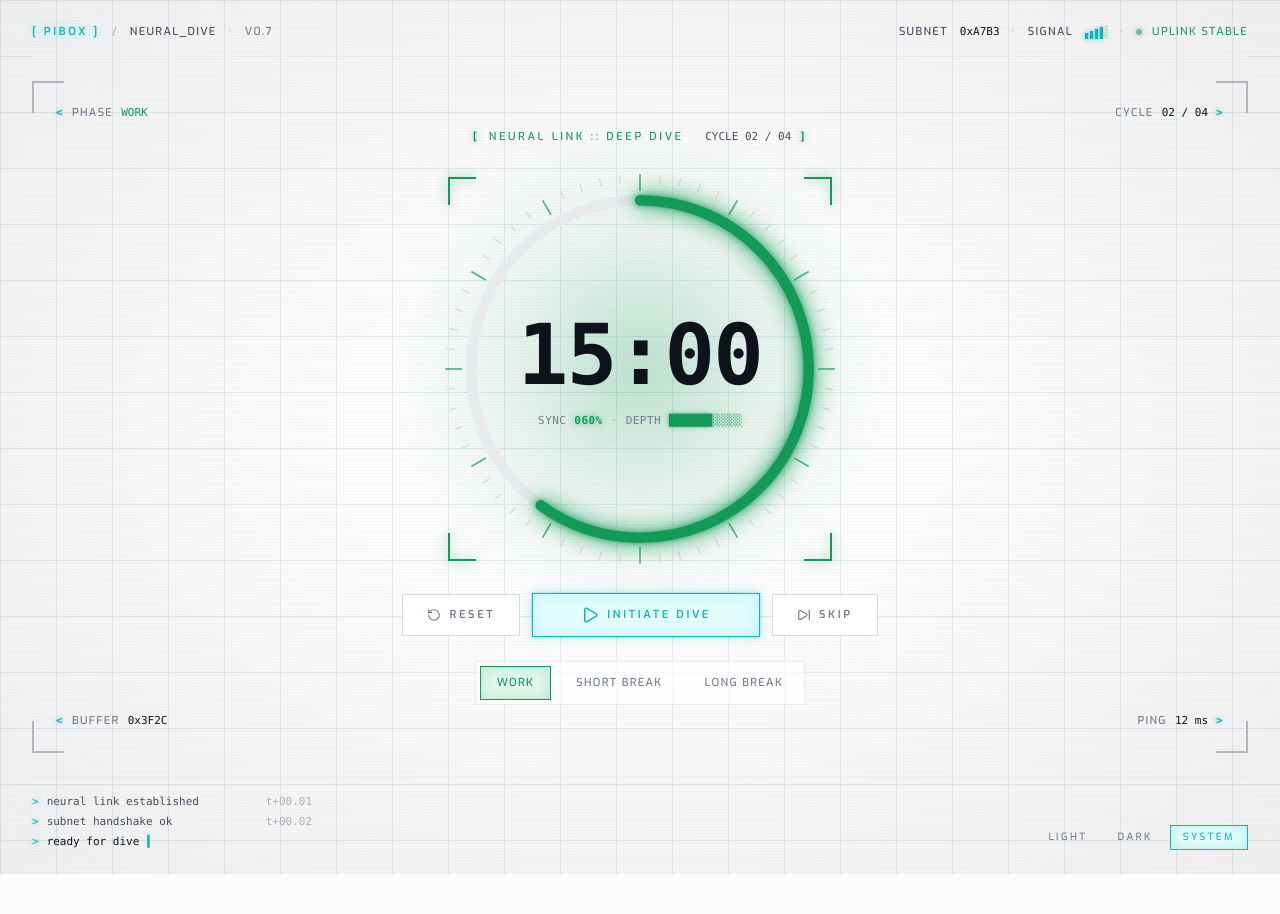
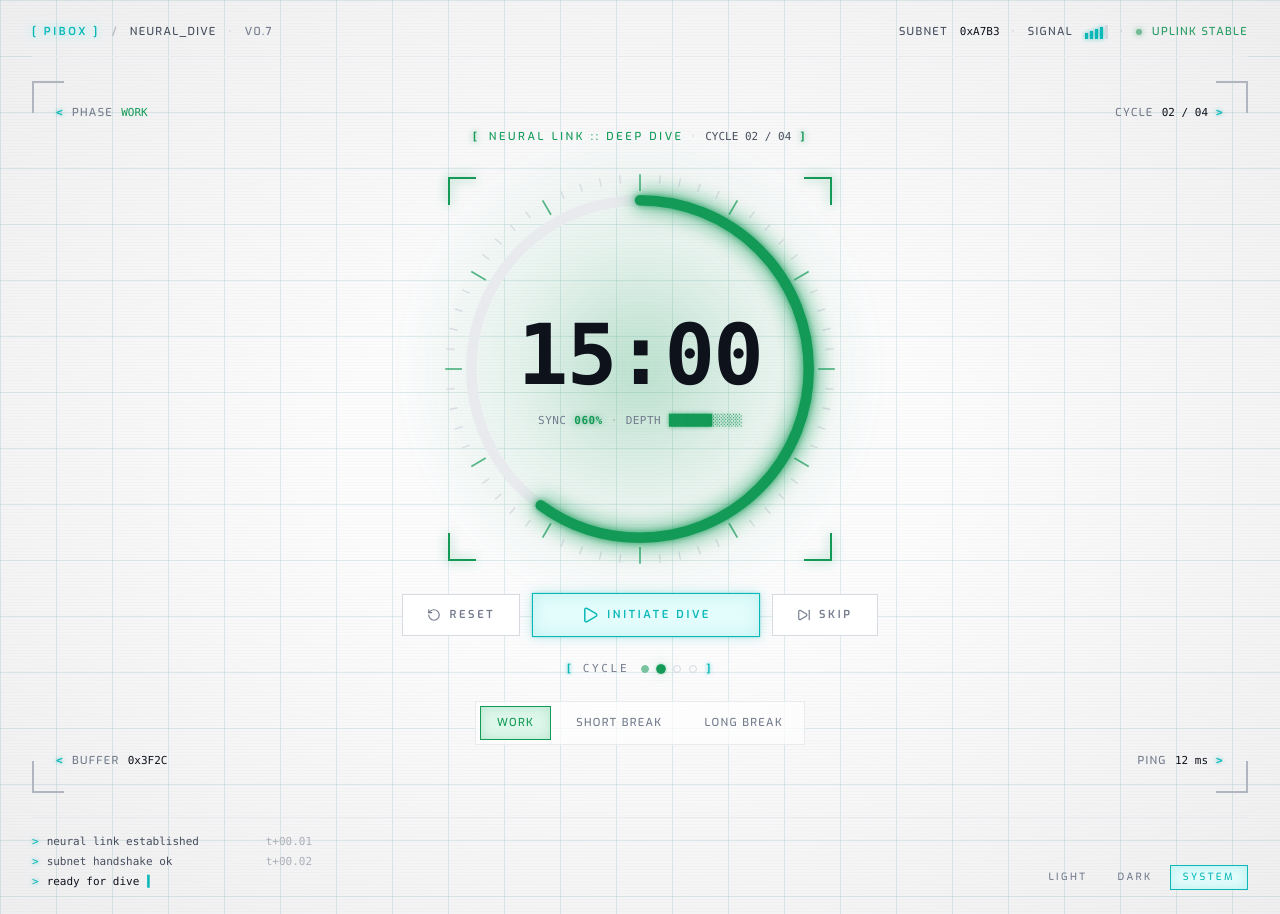
Before and after one commit to olha-riannon/focus-timer, a React (Vite) app: page / in a window 1280 px wide. Before the commit the page ends 874 px from the top, so only its background shows below. Built offline with nearby package versions, Linux system fonts and the light colour scheme.

Commit message:
app: interactive hud -- cycle dots + pibox glitch + uplink status cycle

```diff
--- a/src/App.css
+++ b/src/App.css
@@ -69,7 +69,30 @@
   color: var(--accent);
   font-weight: var(--weight-semibold);
   letter-spacing: var(--letter-widest);
+  text-transform: uppercase;
   text-shadow: 0 0 8px hsl(180 100% 56% / 0.5);
+  user-select: none;
+  transition: text-shadow var(--duration-fast) var(--ease-out);
+}
+
+.hud-brand:hover {
+  text-shadow: 0 0 12px hsl(180 100% 56% / 0.7);
+}
+
+.hud-brand--glitch {
+  animation: hud-glitch var(--duration-slowest) linear 1;
+}
+
+@keyframes hud-glitch {
+  0% { transform: translate(0, 0); color: var(--accent); text-shadow: 0 0 8px hsl(180 100% 56% / 0.5); }
+  10% { transform: translate(-2px, 1px); color: var(--accent-secondary); text-shadow: 2px 0 0 var(--accent), -2px 0 0 var(--accent-tertiary); }
+  22% { transform: translate(2px, -1px); color: var(--phase-work); text-shadow: -2px 0 0 var(--accent), 2px 0 0 var(--accent-secondary); }
+  35% { transform: translate(-1px, 0); color: var(--accent); text-shadow: 1px 0 0 var(--accent-tertiary); }
+  48% { transform: translate(1px, 1px); color: var(--accent-tertiary); text-shadow: 0 0 6px var(--accent); }
+  62% { transform: translate(-2px, -1px); color: var(--accent-secondary); }
+  76% { transform: translate(0, 1px); color: var(--phase-work); }
+  88% { transform: translate(1px, 0); color: var(--accent); }
+  100% { transform: translate(0, 0); color: var(--accent); text-shadow: 0 0 8px hsl(180 100% 56% / 0.5); }
 }
 
 .hud-divider {
@@ -113,8 +136,14 @@
 }
 
 .hud-status {
+  --status-color: var(--success);
   position: relative;
   padding-left: var(--space-4);
+  color: var(--status-color);
+  letter-spacing: var(--letter-wider);
+  text-transform: uppercase;
+  user-select: none;
+  transition: color var(--duration-fast) var(--ease-out);
 }
 
 .hud-status::before {
@@ -126,14 +155,17 @@
   width: 6px;
   height: 6px;
   border-radius: var(--radius-full);
-  background: var(--success);
-  box-shadow: 0 0 6px var(--success);
+  background: var(--status-color);
+  box-shadow: 0 0 6px var(--status-color);
   animation: hud-pulse var(--duration-slowest) var(--ease-in-out) infinite;
+  transition:
+    background-color var(--duration-fast) var(--ease-out),
+    box-shadow var(--duration-fast) var(--ease-out);
 }
 
-.hud-status--ok {
-  color: var(--success);
-}
+.hud-status[data-status='excellent'] { --status-color: var(--phase-work); }
+.hud-status[data-status='degraded'] { --status-color: var(--accent-tertiary); }
+.hud-status[data-status='calibrating'] { --status-color: var(--accent-secondary); }
 
 @keyframes hud-pulse {
   0%, 100% { opacity: 0.55; }
@@ -279,6 +311,65 @@
   letter-spacing: var(--letter-widest);
 }
 
+/* — Cycle progress dots — */
+.cycle-dots {
+  display: inline-flex;
+  align-items: center;
+  gap: var(--space-2);
+  font-family: var(--font-mono);
+  font-size: var(--text-xs);
+  letter-spacing: var(--letter-widest);
+  text-transform: uppercase;
+  color: var(--fg-tertiary);
+}
+
+.cycle-dots__bracket {
+  color: var(--accent);
+  font-weight: var(--weight-semibold);
+  text-shadow: 0 0 4px color-mix(in srgb, var(--accent) 70%, transparent);
+}
+
+.cycle-dots__label {
+  margin-right: var(--space-1);
+}
+
+.cycle-dot {
+  display: inline-block;
+  width: var(--space-2);
+  height: var(--space-2);
+  border-radius: var(--radius-full);
+  border: var(--border-thin) solid var(--border-default);
+  background: transparent;
+  transition:
+    background-color var(--duration-base) var(--ease-out),
+    border-color var(--duration-base) var(--ease-out),
+    box-shadow var(--duration-base) var(--ease-out),
+    transform var(--duration-fast) var(--ease-spring),
+    opacity var(--duration-base) var(--ease-out);
+}
+
+.cycle-dot[data-state='done'] {
+  background: var(--phase-work);
+  border-color: var(--phase-work);
+  opacity: 0.55;
+}
+
+.cycle-dot[data-state='active'] {
+  background: var(--phase-work);
+  border-color: var(--phase-work);
+  box-shadow: var(--glow-work);
+  transform: scale(1.2);
+}
+
+.cycle-dot:hover {
+  transform: scale(1.3);
+  border-color: var(--phase-work);
+}
+
+.cycle-dot[data-state='active']:hover {
+  transform: scale(1.4);
+}
+
 /* — HUD bottom: log + theme switch — */
 .shell__hud-bottom {
   display: flex;
--- a/src/App.tsx
+++ b/src/App.tsx
@@ -25,6 +25,29 @@ const nextPhase = (current: Phase): Phase => {
   return 'work';
 };
 
+type LinkStatus = 'stable' | 'excellent' | 'degraded' | 'calibrating';
+
+const linkStatusOrder: LinkStatus[] = ['stable', 'excellent', 'degraded', 'calibrating'];
+
+const linkStatusLabel: Record<LinkStatus, string> = {
+  stable: 'UPLINK STABLE',
+  excellent: 'UPLINK EXCELLENT',
+  degraded: 'UPLINK DEGRADED',
+  calibrating: 'UPLINK CALIBRATING',
+};
+
+const signalLevelByStatus: Record<LinkStatus, number> = {
+  stable: 4,
+  excellent: 5,
+  degraded: 2,
+  calibrating: 3,
+};
+
+const cycleLinkStatus = (current: LinkStatus): LinkStatus => {
+  const i = linkStatusOrder.indexOf(current);
+  return linkStatusOrder[(i + 1) % linkStatusOrder.length] ?? 'stable';
+};
+
 function SignalBars({ level }: { level: number }) {
   return (
     <span className="hud-signal" aria-hidden>
@@ -40,10 +63,35 @@ function SignalBars({ level }: { level: number }) {
   );
 }
 
+function CycleDots({ current, total }: { current: number; total: number }) {
+  return (
+    <div className="cycle-dots" role="group" aria-label={`Cycle ${current} of ${total}`}>
+      <span className="cycle-dots__bracket" aria-hidden>[</span>
+      <span className="cycle-dots__label">CYCLE</span>
+      {Array.from({ length: total }, (_, i) => {
+        const idx = i + 1;
+        const state = idx < current ? 'done' : idx === current ? 'active' : 'pending';
+        return (
+          <span
+            key={idx}
+            className="cycle-dot"
+            data-state={state}
+            aria-label={`Session ${idx}`}
+            title={`Session ${idx}`}
+          />
+        );
+      })}
+      <span className="cycle-dots__bracket" aria-hidden>]</span>
+    </div>
+  );
+}
+
 export function App() {
   const [theme, setTheme] = useState<Theme>(getStoredTheme);
   const [phase, setPhase] = useState<Phase>('work');
   const [running, setRunning] = useState(false);
+  const [glitching, setGlitching] = useState(false);
+  const [linkStatus, setLinkStatus] = useState<LinkStatus>('stable');
 
   const total = totalsByPhase[phase];
   const remaining = Math.floor(total * 0.6);
@@ -54,11 +102,28 @@ export function App() {
     applyTheme(next);
   };
 
+  const triggerGlitch = () => {
+    if (glitching) return;
+    setGlitching(true);
+  };
+
+  const handleLinkClick = () => {
+    setLinkStatus((current) => cycleLinkStatus(current));
+  };
+
   return (
     <main className="shell">
       <header className="shell__hud-top">
         <div className="hud-cluster">
-          <span className="hud-brand">[ PIBOX ]</span>
+          <button
+            type="button"
+            className={`hud-brand${glitching ? ' hud-brand--glitch' : ''}`}
+            onClick={triggerGlitch}
+            onAnimationEnd={() => setGlitching(false)}
+            aria-label="Trigger glitch"
+          >
+            [ PIBOX ]
+          </button>
           <span className="hud-divider" aria-hidden>/</span>
           <span className="hud-meta">NEURAL_DIVE</span>
           <span className="hud-divider" aria-hidden>·</span>
@@ -69,9 +134,17 @@ export function App() {
           <span className="hud-value">0xA7B3</span>
           <span className="hud-divider" aria-hidden>·</span>
           <span className="hud-meta">SIGNAL</span>
-          <SignalBars level={4} />
+          <SignalBars level={signalLevelByStatus[linkStatus]} />
           <span className="hud-divider" aria-hidden>·</span>
-          <span className="hud-status hud-status--ok">UPLINK STABLE</span>
+          <button
+            type="button"
+            className="hud-status"
+            data-status={linkStatus}
+            onClick={handleLinkClick}
+            aria-label="Cycle uplink status"
+          >
+            {linkStatusLabel[linkStatus]}
+          </button>
         </div>
       </header>
 
@@ -118,6 +191,8 @@ export function App() {
           onReset={() => setRunning(false)}
           onSkip={() => setPhase(nextPhase)}
         />
+
+        <CycleDots current={2} total={4} />
 
         <div className="shell__phase-switch" role="group" aria-label="Phase preview">
           {phases.map((value) => (
```
